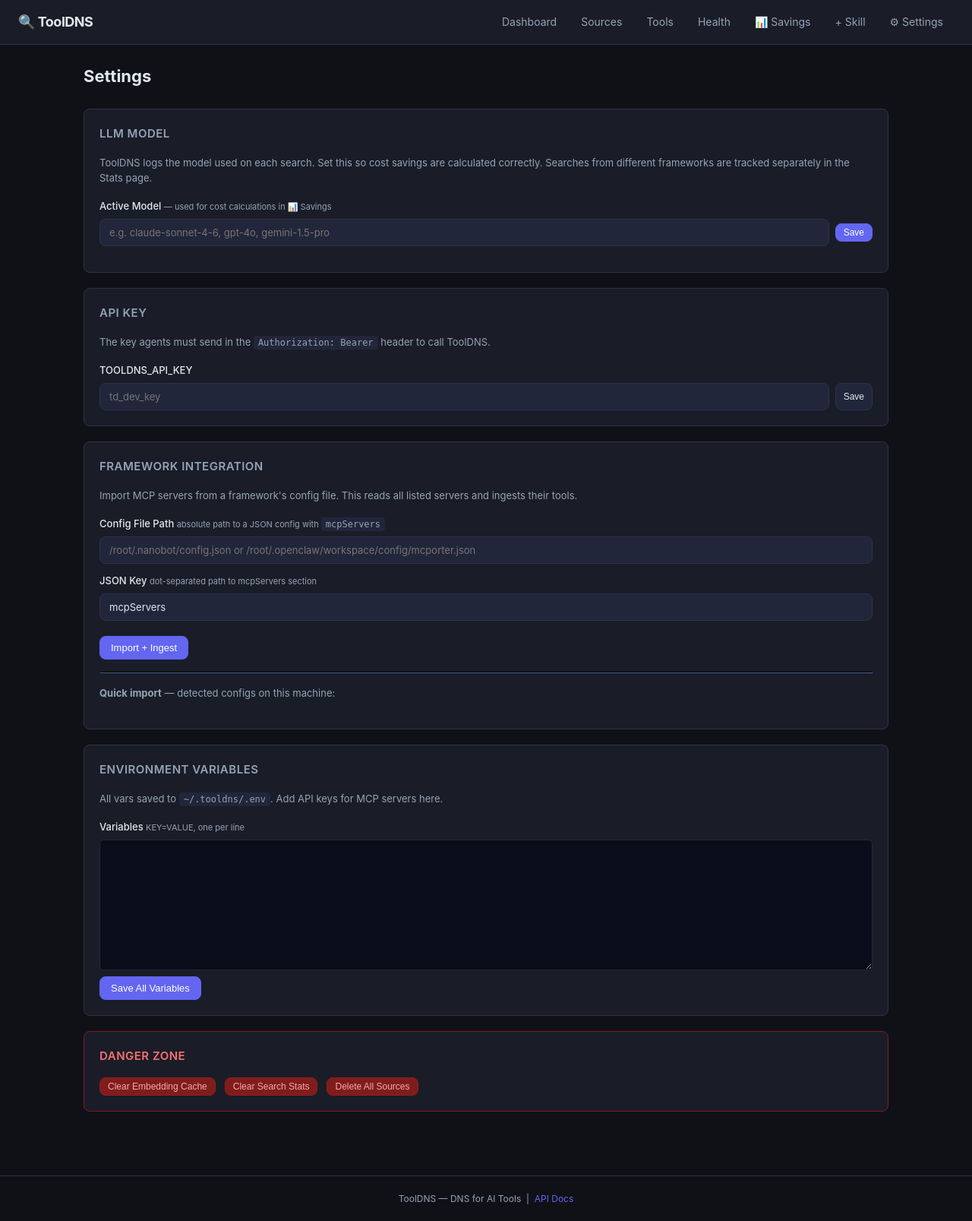
After one commit to syedfahimdev/ToolsDNS, a Python web app: template tooldns/templates/settings.html in a window 1280 px wide. The commit adds this page. Shown: the whole page at 76% size. Run offline with Jinja, Linux system fonts and the light colour scheme; the template is opened without the code that fills it, so the values that code supplies are empty.

Commit message:
feat: Add a comprehensive settings page for LLM model, API key, and framework configuration, and enhance LLM model detection logic.

```diff
--- a/tooldns/static/style.css
+++ b/tooldns/static/style.css
@@ -188,3 +188,8 @@ code { font-family: var(--mono); font-size: 12px; background: var(--surface2); p
 .bar-fill { width: 24px; background: var(--accent); border-radius: 4px 4px 0 0; min-height: 2px; transition: height .3s; cursor: pointer; }
 .bar-fill:hover { background: var(--accent-hover); }
 .bar-label { font-size: 10px; color: var(--text-dim); white-space: nowrap; }
+
+/* Settings page */
+.settings-form { display: flex; flex-direction: column; gap: 12px; }
+.btn-danger { background: #7f1d1d; color: #fca5a5; border: 1px solid #991b1b; }
+.btn-danger:hover { background: #991b1b; }
--- a/tooldns/templates/base.html
+++ b/tooldns/templates/base.html
@@ -17,6 +17,7 @@
       <a href="/ui/health" class="{% if page == 'health' %}active{% endif %}">Health</a>
       <a href="/ui/stats" class="{% if page == 'stats' %}active{% endif %}">📊 Savings</a>
       <a href="/ui/skills/new" class="{% if page == 'skills' %}active{% endif %}">+ Skill</a>
+      <a href="/ui/settings" class="{% if page == 'settings' %}active{% endif %}">⚙ Settings</a>
     </div>
   </nav>
 
--- /dev/null
+++ b/tooldns/templates/settings.html
@@ -0,0 +1,134 @@
+{% extends "base.html" %}
+{% block title %} — Settings{% endblock %}
+
+{% block content %}
+<div class="page-header">
+  <h1>Settings</h1>
+</div>
+
+{% if msg %}
+<div class="alert {% if msg.startswith('success') %}alert-ok{% else %}alert-error{% endif %}">
+  {{ msg.split(':', 1)[1].replace('+', ' ') if ':' in msg else msg }}
+</div>
+{% endif %}
+
+<!-- Model Configuration -->
+<section class="card">
+  <h2>LLM Model</h2>
+  <p class="hint-text">
+    ToolDNS logs the model used on each search. Set this so cost savings are calculated correctly.
+    Searches from different frameworks are tracked separately in the Stats page.
+  </p>
+  <form method="post" action="/ui/settings/save" class="settings-form">
+    <div class="form-row">
+      <label>Active Model
+        <span class="hint">— used for cost calculations in 📊 Savings</span>
+      </label>
+      <div style="display:flex;gap:8px;align-items:center">
+        <input type="text" name="model" value="{{ env.TOOLDNS_MODEL or '' }}"
+               placeholder="e.g. claude-sonnet-4-6, gpt-4o, gemini-1.5-pro"
+               class="search-input" style="flex:1"
+               hx-get="/ui/stats/model-update"
+               hx-trigger="keyup changed delay:400ms"
+               hx-target="#model-preview"
+               hx-include="[name='model']">
+        <button type="submit" class="btn btn-primary btn-sm">Save</button>
+      </div>
+      <div id="model-preview" style="margin-top:8px"></div>
+      {% if detected_model %}
+      <p class="hint" style="margin-top:6px">
+        Auto-detected: <code>{{ detected_model }}</code>
+        {% if detected_source %} from <em>{{ detected_source }}</em>{% endif %}
+        — <a href="#" onclick="document.querySelector('[name=model]').value='{{ detected_model }}';return false">use this</a>
+      </p>
+      {% endif %}
+    </div>
+  </form>
+</section>
+
+<!-- API Key -->
+<section class="card">
+  <h2>API Key</h2>
+  <p class="hint-text">The key agents must send in the <code>Authorization: Bearer</code> header to call ToolDNS.</p>
+  <form method="post" action="/ui/settings/save" class="settings-form">
+    <div class="form-row">
+      <label>TOOLDNS_API_KEY</label>
+      <div style="display:flex;gap:8px">
+        <input type="text" name="api_key" value="{{ env.TOOLDNS_API_KEY or '' }}"
+               class="search-input" style="flex:1" placeholder="td_dev_key">
+        <button type="submit" class="btn btn-sm">Save</button>
+      </div>
+    </div>
+  </form>
+</section>
+
+<!-- Framework Integration -->
+<section class="card">
+  <h2>Framework Integration</h2>
+  <p class="hint-text">Import MCP servers from a framework's config file. This reads all listed servers and ingests their tools.</p>
+
+  <form method="post" action="/ui/settings/import-config" style="display:flex;flex-direction:column;gap:12px">
+    <div class="form-row">
+      <label>Config File Path <span class="hint">absolute path to a JSON config with <code>mcpServers</code></span></label>
+      <input type="text" name="config_path" class="search-input"
+             placeholder="/root/.nanobot/config.json or /root/.openclaw/workspace/config/mcporter.json">
+    </div>
+    <div class="form-row">
+      <label>JSON Key <span class="hint">dot-separated path to mcpServers section</span></label>
+      <input type="text" name="config_key" class="search-input"
+             value="mcpServers" placeholder="mcpServers or tools.mcpServers">
+    </div>
+    <div class="form-actions">
+      <button type="submit" class="btn btn-primary">Import + Ingest</button>
+    </div>
+  </form>
+
+  <hr style="margin:16px 0;border-color:#1e293b">
+  <p class="hint-text"><strong>Quick import</strong> — detected configs on this machine:</p>
+  <div style="display:flex;gap:8px;flex-wrap:wrap;margin-top:8px">
+    {% for fc in framework_configs %}
+    <form method="post" action="/ui/settings/import-config">
+      <input type="hidden" name="config_path" value="{{ fc.path }}">
+      <input type="hidden" name="config_key" value="{{ fc.key }}">
+      <button type="submit" class="btn btn-sm">
+        Import {{ fc.label }}
+      </button>
+    </form>
+    {% endfor %}
+  </div>
+</section>
+
+<!-- Environment Variables -->
+<section class="card">
+  <h2>Environment Variables</h2>
+  <p class="hint-text">All vars saved to <code>~/.tooldns/.env</code>. Add API keys for MCP servers here.</p>
+  <form method="post" action="/ui/settings/save-env">
+    <div class="form-row">
+      <label>Variables <span class="hint">KEY=VALUE, one per line</span></label>
+      <textarea name="env_raw" rows="10" style="width:100%;font-family:monospace;font-size:13px;background:#0a0e1a;color:#e2e8f0;border:1px solid #1e293b;padding:10px;border-radius:6px">{{ env_raw }}</textarea>
+    </div>
+    <div class="form-actions">
+      <button type="submit" class="btn btn-primary">Save All Variables</button>
+    </div>
+  </form>
+</section>
+
+<!-- Danger Zone -->
+<section class="card" style="border-color:#7f1d1d">
+  <h2 style="color:#f87171">Danger Zone</h2>
+  <div style="display:flex;gap:12px;flex-wrap:wrap;margin-top:8px">
+    <form method="post" action="/ui/settings/clear-cache"
+          onsubmit="return confirm('Clear all cached embeddings? Next ingest will recompute them.')">
+      <button type="submit" class="btn btn-danger btn-sm">Clear Embedding Cache</button>
+    </form>
+    <form method="post" action="/ui/settings/clear-stats"
+          onsubmit="return confirm('Delete all search stats? This cannot be undone.')">
+      <button type="submit" class="btn btn-danger btn-sm">Clear Search Stats</button>
+    </form>
+    <form method="post" action="/ui/settings/delete-all-sources"
+          onsubmit="return confirm('Delete ALL sources and tools? You will need to re-add them.')">
+      <button type="submit" class="btn btn-danger btn-sm">Delete All Sources</button>
+    </form>
+  </div>
+</section>
+{% endblock %}
--- a/tooldns/templates/sources.html
+++ b/tooldns/templates/sources.html
@@ -109,12 +109,13 @@
       <td class="actions">
         <button hx-post="/ui/sources/{{ s.id }}/refresh"
                 hx-target="#source-{{ s.id }} td:nth-child(3)"
-                class="btn btn-sm">↺</button>
+                class="btn btn-sm" title="Re-ingest">↺</button>
+        <a href="/ui/sources/{{ s.id }}/edit" class="btn btn-sm" title="Edit">✎</a>
         <button hx-post="/ui/sources/{{ s.id }}/delete"
                 hx-target="#source-{{ s.id }}"
                 hx-swap="outerHTML"
                 hx-confirm="Delete {{ s.name }} and all its tools?"
-                class="btn btn-sm btn-danger">✕</button>
+                class="btn btn-sm btn-danger" title="Delete">✕</button>
       </td>
     </tr>
     {% else %}
```
Also changed, not shown: tooldns/ingestion.py (+6 -2 lines), tooldns/search.py (+34 -12 lines), tooldns/templates/edit_source.html (added, +81 -0 lines), tooldns/templates/health.html (+13 -3 lines), tooldns/ui.py (+290 -0 lines).
